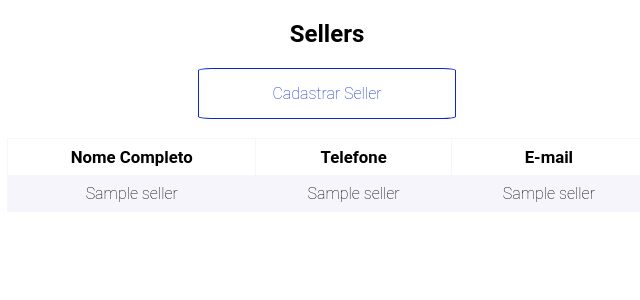
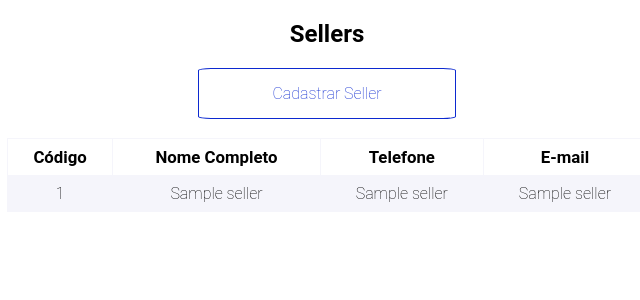
Before and after one commit to josue-avila/OTS-ATP8, a Flask app: page /sellers in a window 1280 px wide. Shown: the part 61-361 px from the top of the page, without its empty margins (313-953 px from the left). Run offline with Flask 2, Linux system fonts and the light colour scheme; a database or web service that is not in the repository returns one stand-in record (values such as "Sample title"); some libraries are stand-ins or nearby versions.

Commit message:
Conserta campos no template de sellers

```diff
--- a/web/templates/seller_list.html
+++ b/web/templates/seller_list.html
@@ -9,12 +9,14 @@
     <br />
     <table>
         <tr>
+            <th>Código</th>
             <th>Nome Completo</th>
             <th>Telefone</th>
             <th>E-mail</th>
         </tr>
         {% for seller in list %}
                 <tr>
+                    <td>{{ seller[0] }}</td>
                     <td>{{ seller[1] }}</td>
                     <td>{{ seller[2] }}</td>
                     <td>{{ seller[3] }}</td>
```
